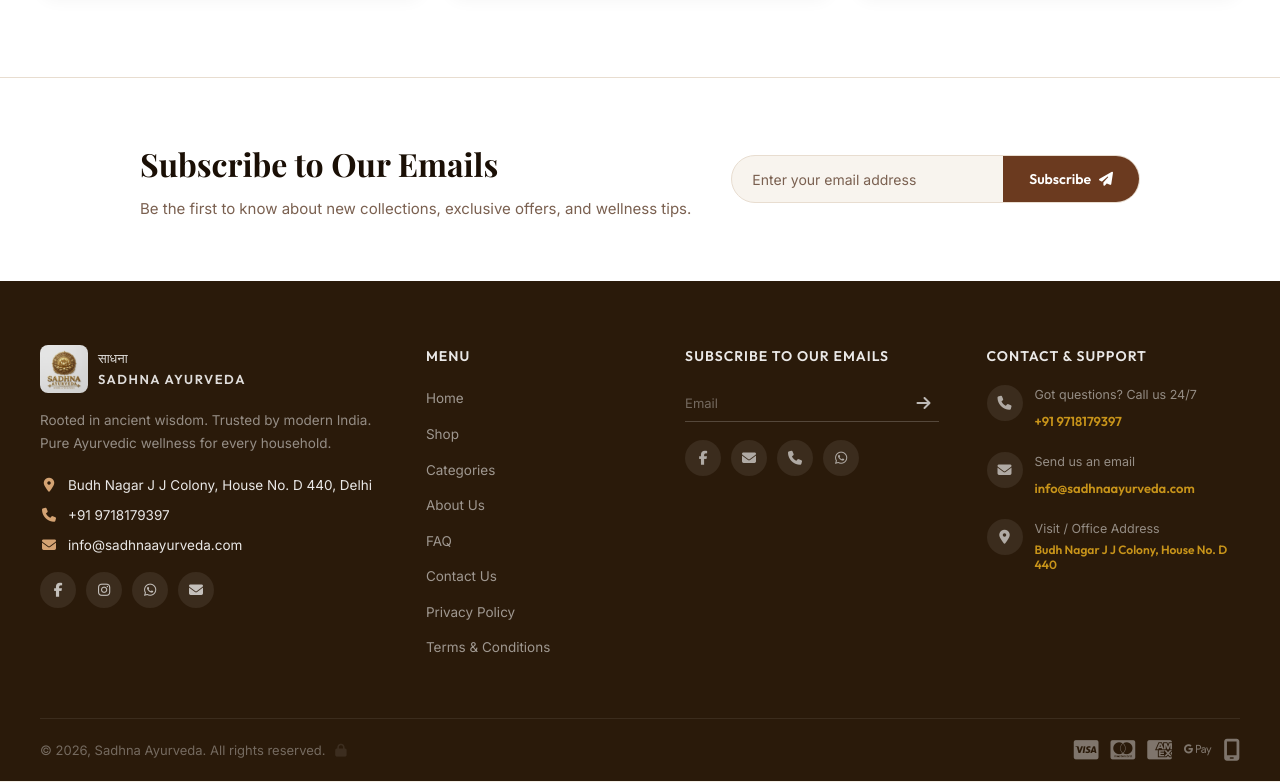
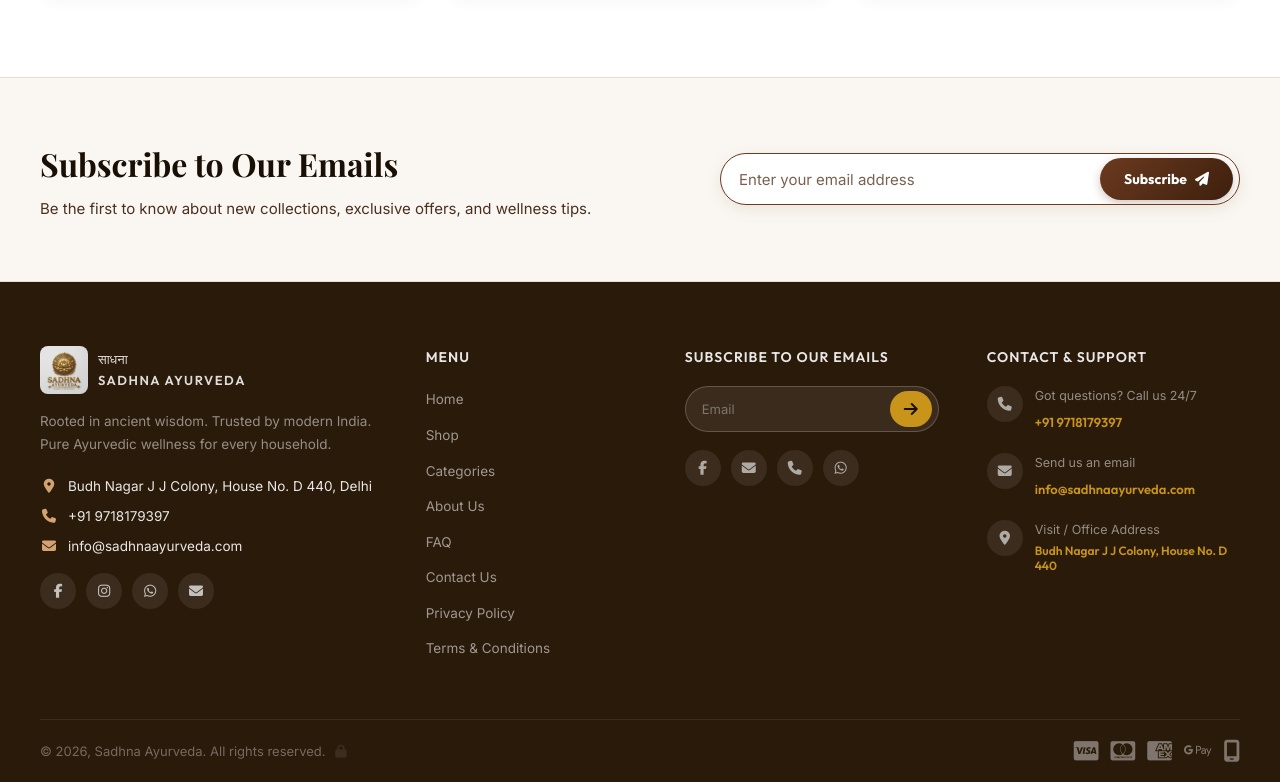
Before and after one commit to dev-with-vikrant/sadhnaayurveda, a website: page index.html in a window 1280 px wide. Shown: the part 7718-8500 px from the top of the page. Drawn offline with nearby package versions, Linux system fonts and the light colour scheme; a script that the page names is missing; a web font is replaced by a local one.

Commit message:
feat: make Subscribe to Our Emails section 100% responsive with smooth email submission toast and subscriber storage

```diff
--- a/index.html
+++ b/index.html
@@ -42,7 +42,7 @@
   <link rel="preconnect" href="https://fonts.gstatic.com" crossorigin />
   <link href="https://fonts.googleapis.com/css2?family=Playfair+Display:ital,wght@0,400;0,600;0,700;1,400&family=Inter:wght@300;400;500;600&family=Outfit:wght@300;400;500;600;700&display=swap" rel="stylesheet" />
   <link rel="stylesheet" href="https://cdnjs.cloudflare.com/ajax/libs/font-awesome/6.5.0/css/all.min.css" />
-  <link rel="stylesheet" href="style.css?v=4.8" />
+  <link rel="stylesheet" href="style.css?v=4.9" />
 
   <!-- Schema.org JSON-LD Structured Data Graph -->
   <script type="application/ld+json">
@@ -1768,6 +1768,6 @@
   <script src="https://accounts.google.com/gsi/client" async defer></script>
   <!-- Razorpay Official SDK -->
   <script src="https://checkout.razorpay.com/v1/checkout.js"></script>
-  <script src="script.js?v=4.8"></script>
+  <script src="script.js?v=4.9"></script>
 </body>
 </html>
--- a/script.js
+++ b/script.js
@@ -1258,6 +1258,27 @@
 }
 window.submitCustomerReview = submitCustomerReview;
 
+function subscribeNewsletter(e) {
+  e.preventDefault();
+  const input = e.target.querySelector('input[type="email"]');
+  const email = input ? input.value.trim() : '';
+
+  if (!email || !email.includes('@')) {
+    showToast('⚠️ Please enter a valid email address.');
+    return;
+  }
+
+  const subscribers = JSON.parse(localStorage.getItem('sadhna-subscribers') || '[]');
+  if (!subscribers.includes(email)) {
+    subscribers.push(email);
+    localStorage.setItem('sadhna-subscribers', JSON.stringify(subscribers));
+  }
+
+  if (input) input.value = '';
+  showToast(`📩 Subscribed successfully! ${email} will receive exclusive offer updates & 10% coupon.`);
+}
+window.subscribeNewsletter = subscribeNewsletter;
+
 function triggerAvatarUpload() {
   const fileInput = document.getElementById('userAvatarFileInput');
   if (fileInput) fileInput.click();
--- a/style.css
+++ b/style.css
@@ -4272,3 +4272,158 @@
   transform: translateY(-2px);
   box-shadow: 0 4px 12px rgba(107, 58, 31, 0.25);
 }
+
+/* =============================================
+   RESPONSIVE NEWSLETTER SECTION & FOOTER FORM
+   ============================================= */
+.newsletter-section {
+  padding: 60px 20px;
+  background: var(--bg-tertiary);
+  border-top: 1px solid var(--border-color);
+  border-bottom: 1px solid var(--border-color);
+}
+
+.newsletter-inner {
+  max-width: 1200px;
+  margin: 0 auto;
+  display: flex;
+  align-items: center;
+  justify-content: space-between;
+  gap: 40px;
+}
+
+.newsletter-text h2 {
+  font-family: 'Playfair Display', serif;
+  font-size: 32px;
+  color: var(--text-primary);
+  font-weight: 700;
+  margin-bottom: 8px;
+}
+
+.newsletter-text p {
+  color: var(--text-secondary);
+  font-size: 15px;
+}
+
+.newsletter-form {
+  display: flex;
+  align-items: center;
+  background: var(--bg-card);
+  border: 1px solid var(--accent-brown);
+  border-radius: 50px;
+  padding: 4px 6px 4px 18px;
+  box-shadow: 0 4px 16px rgba(107, 58, 31, 0.1);
+  width: 100%;
+  max-width: 520px;
+  transition: all 0.3s ease;
+}
+
+.newsletter-form:focus-within {
+  box-shadow: 0 6px 24px rgba(107, 58, 31, 0.25);
+  border-color: var(--accent-brown);
+}
+
+.newsletter-form input {
+  flex: 1;
+  border: none;
+  background: transparent;
+  outline: none;
+  font-size: 15px;
+  color: var(--text-primary);
+  font-family: var(--font-body);
+  min-width: 0;
+  padding: 10px 0;
+}
+
+.newsletter-form button {
+  background: linear-gradient(135deg, var(--accent-brown) 0%, #3d1f0d 100%);
+  color: #ffffff;
+  border: none;
+  font-weight: 700;
+  font-size: 14px;
+  font-family: var(--font-accent);
+  padding: 12px 24px;
+  border-radius: 50px;
+  cursor: pointer;
+  white-space: nowrap;
+  transition: all 0.25s ease;
+  box-shadow: 0 3px 10px rgba(107, 58, 31, 0.3);
+}
+
+.newsletter-form button:hover {
+  background: linear-gradient(135deg, #7c4d2d 0%, var(--accent-brown) 100%);
+  transform: translateY(-1px);
+  box-shadow: 0 6px 18px rgba(107, 58, 31, 0.45);
+}
+
+.footer-newsletter {
+  display: flex;
+  align-items: center;
+  background: rgba(255, 255, 255, 0.08);
+  border: 1px solid rgba(255, 255, 255, 0.2);
+  border-radius: 50px;
+  padding: 4px 6px 4px 16px;
+  margin-top: 12px;
+  width: 100%;
+  max-width: 340px;
+}
+
+.footer-newsletter input {
+  flex: 1;
+  border: none;
+  background: transparent;
+  outline: none;
+  font-size: 13px;
+  color: #ffffff;
+  min-width: 0;
+}
+
+.footer-newsletter button {
+  background: var(--accent-gold);
+  color: #1a0f05;
+  border: none;
+  font-weight: 700;
+  padding: 8px 14px;
+  border-radius: 50px;
+  cursor: pointer;
+  transition: all 0.2s ease;
+}
+
+.footer-newsletter button:hover {
+  transform: scale(1.05);
+  background: #ffffff;
+}
+
+/* Mobile & Tablet Responsive Media Queries */
+@media (max-width: 992px) {
+  .newsletter-inner {
+    flex-direction: column;
+    text-align: center;
+    gap: 24px;
+  }
+  .newsletter-form {
+    max-width: 100%;
+  }
+}
+
+@media (max-width: 576px) {
+  .newsletter-text h2 {
+    font-size: 24px;
+  }
+  .newsletter-form {
+    flex-direction: column;
+    border-radius: 16px;
+    padding: 12px;
+    gap: 10px;
+  }
+  .newsletter-form input {
+    width: 100%;
+    text-align: center;
+    padding: 8px 0;
+  }
+  .newsletter-form button {
+    width: 100%;
+    border-radius: 12px;
+    padding: 12px 0;
+  }
+}
```
